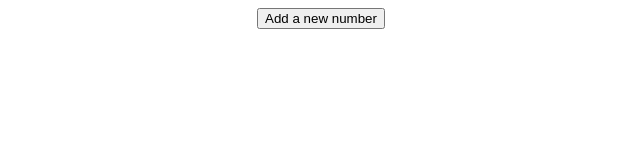
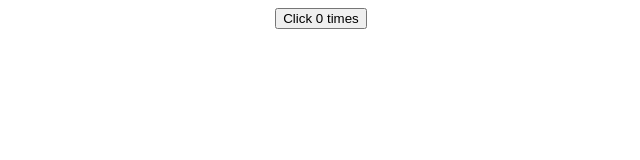
Before and after one commit to LilianMathu/react-hooks, a React (Create React App) app: page / in a window 1280 px wide. Shown: the top 160 px of the page, without its empty margins (319-959 px from the left). Built offline with nearby package versions, Linux system fonts and the light colour scheme.

Commit message:
useEffect after render

```diff
--- a/src/App.js
+++ b/src/App.js
@@ -3,7 +3,7 @@ import "./App.css";
 //import CounterHook from "./Components/CounterHook";
 //import Hook2 from "./Components/Hook2";
 //import Hook3 from "./Components/Hook3";
-import Hook4 from "./Components/Hook4";
+import UseEffect1 from "./Components/UseEffect1";
 
 function App() {
   return (
@@ -11,7 +11,8 @@ function App() {
       {/*<CounterHook />*/}
       {/*<Hook2 />*/}
       {/*<Hook3 />*/}
-      <Hook4 />
+      {/*<Hook4 />*/}
+      <UseEffect1 />
     </div>
   );
 }
--- /dev/null
+++ b/src/Components/UseEffect1.js
@@ -0,0 +1,21 @@
+import React, { useState, useEffect } from "react";
+
+function UseEffect1() {
+  const [count, setCount] = useState(0);
+
+  const addClicks = () => {
+    setCount(count + 1);
+  };
+
+  useEffect(() => {
+    document.title = `You clicked ${count} times`;
+  });
+
+  return (
+    <div>
+      <button onClick={addClicks}>Click {count} times</button>
+    </div>
+  );
+}
+
+export default UseEffect1;
```
Also changed, not shown: src/Components/Hook3.js (line endings or trailing spaces).
